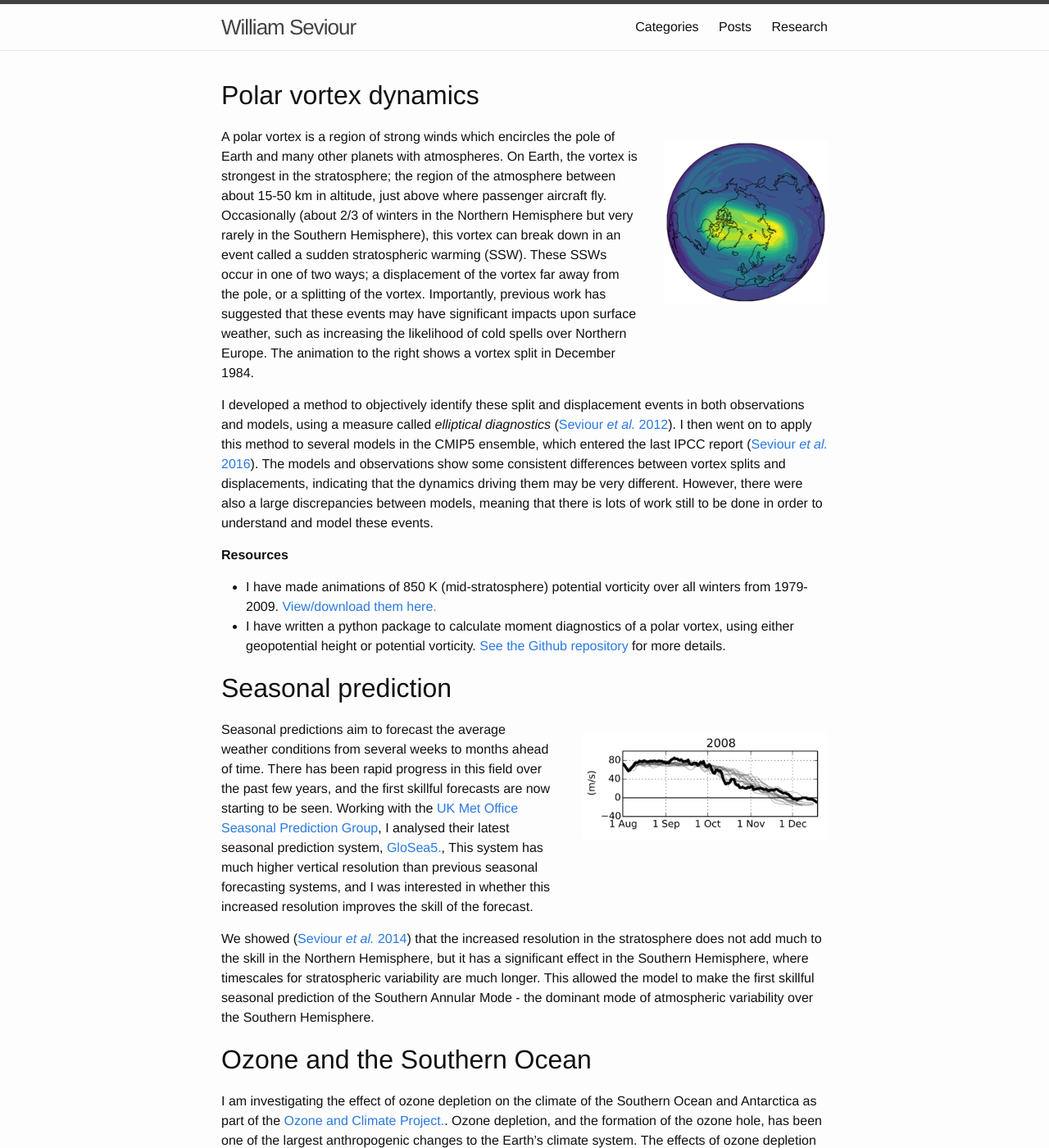
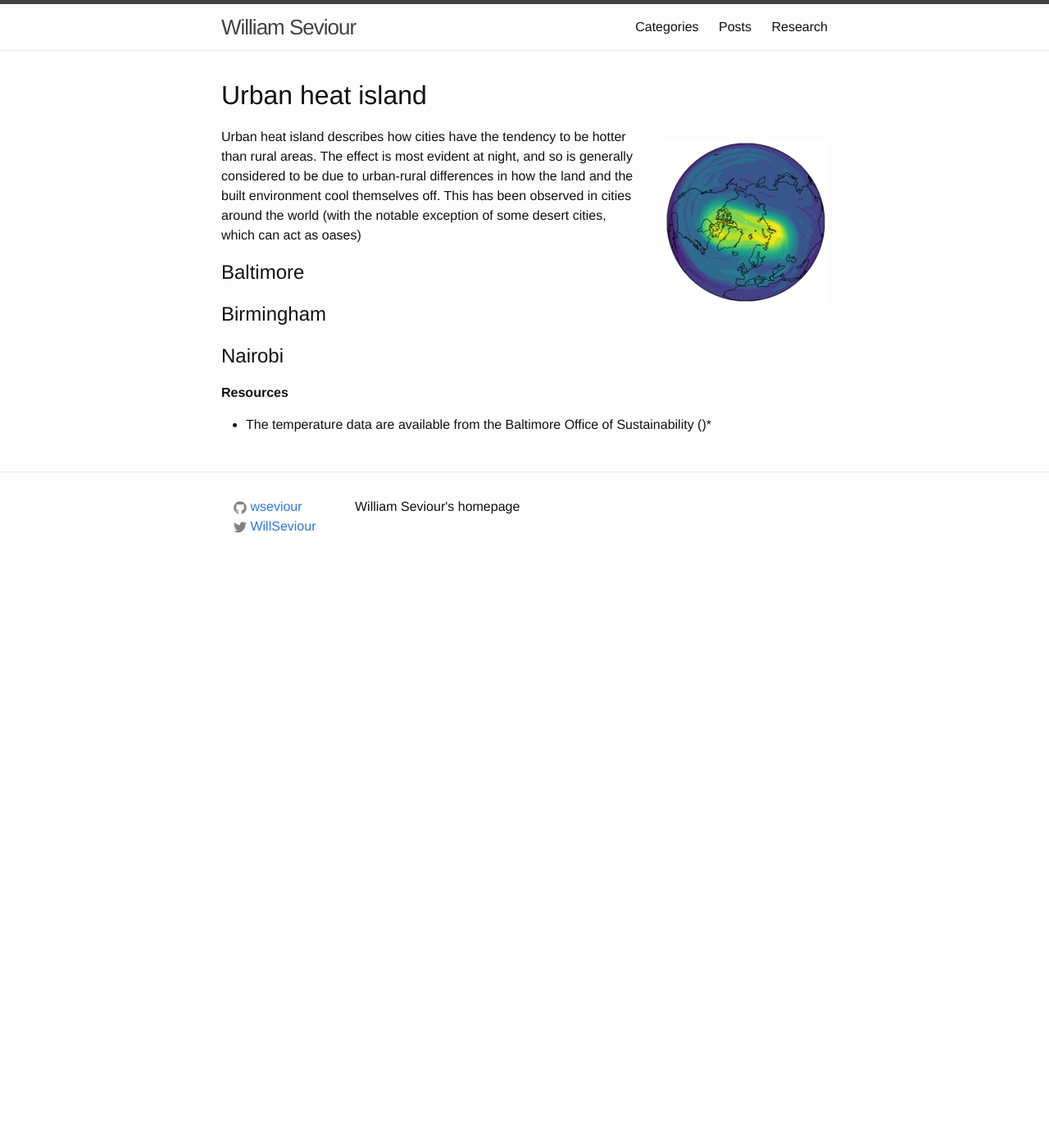
Before and after one commit to gottscott/gottscott.github.io, a Jekyll site: the page built from research.md, in a window 1280 px wide and 1400 px high. Shown: the whole window at 82% size. Built offline with Jekyll 4.4.1, drawn with Linux system fonts in a browser that asks for light colours; some of the changed text lies outside the part shown.

Commit message:
started my research statement

```diff
--- a/research.md
+++ b/research.md
@@ -5,109 +5,19 @@ permalink: /research
 ---
 
 
-# Polar vortex dynamics
+# Urban heat island
 
 <img src="/images/vortex.gif" width="200" style="float:right; margin: 1em 0 4em 2em;"
-title="Potential vorticity during the vortex splitting event in December 1984."/>
+title="Land surface temperatures seen from satellite over Baltimore, Maryland."/>
 
-A polar vortex is a region of strong winds which encircles the pole of Earth and
-many other planets with atmospheres. On Earth, the vortex is strongest in the
-stratosphere; the region of the atmosphere between about 15-50 km in altitude,
-just above where passenger aircraft fly. Occasionally (about 2/3 of winters in
-the Northern Hemisphere but very rarely in the Southern Hemisphere), this vortex
-can break down in an event called a sudden stratospheric warming (SSW). These
-SSWs occur in one of two ways; a displacement of the vortex far away from the
-pole, or a splitting of the vortex. Importantly, previous work has suggested
-that these events may have significant impacts upon surface weather, such as
-increasing the likelihood of cold spells over Northern Europe. The animation to
-the right shows a vortex split in December 1984.
+Urban heat island describes how cities have the tendency to be hotter than rural areas. The effect is most evident at night, and so is generally considered to be due to urban-rural differences in how the land and the built environment cool themselves off. This has been observed in cities around the world (with the notable exception of some desert cities, which can act as oases)
 
-I developed a method to objectively identify these split and displacement events
-in both observations and models, using a measure called *elliptical diagnostics*
-([Seviour *et al.*
-2012](http://onlinelibrary.wiley.com/doi/10.1002/grl.50927/abstract)). I then
-went on to apply this method to several models in the CMIP5 ensemble, which
-entered the last IPCC report ([Seviour *et al.*
-2016](http://onlinelibrary.wiley.com/doi/10.1002/2015JD024178/full)). The models
-and observations show some consistent differences between vortex splits and
-displacements, indicating that the dynamics driving them may be very different.
-However, there were also a large discrepancies between models, meaning that
-there is lots of work still to be done in order to understand and model these
-events.
+## Baltimore
+
+## Birmingham
+
+## Nairobi
 
 **Resources**
 
-* I have made animations of 850 K (mid-stratosphere) potential vorticity over
-  all winters from 1979-2009.
-  [View/download them here.](https://www.dropbox.com/sh/fv2nogjs7m3irly/AADLKFPzbtqpBNQIunl1rAOea?dl=0)
-* I have written a python package to calculate moment diagnostics of a polar vortex,
-  using either geopotential height or potential vorticity.
-  [See the Github repository](https://github.com/wseviour/vortex-moments) for
-  more details.
-
-
-# Seasonal prediction
-
-<img src="/images/seasonal_prediction.png" width="300" style="float:right;
-margin: 1em 0 4em 2em;" title="GloSea5 prediction of zonal-mean zonal wind at
-60S, 10hPa. Grey lines show individual ensemble members, and the black line
-shows observations."/>
-
-Seasonal predictions aim to forecast the average weather conditions from several
-weeks to months ahead of time. There has been rapid progress in this field over
-the past few years, and the first skillful forecasts are now starting to be
-seen. Working with the [UK Met Office Seasonal Prediction
-Group](http://www.metoffice.gov.uk/research/climate/seasonal-to-decadal/seasonal-prediction),
-I analysed their latest seasonal prediction system,
-[GloSea5.](http://www.metoffice.gov.uk/research/climate/seasonal-to-decadal/gpc-outlooks/user-guide/technical-glosea5),
-This system has much higher vertical resolution than previous seasonal
-forecasting systems, and I was interested in whether this increased resolution
-improves the skill of the forecast.
-
-We showed ([Seviour *et al.*
-2014](http://journals.ametsoc.org/doi/abs/10.1175/JCLI-D-14-00264.1)) that the
-increased resolution in the stratosphere does not add much to the skill in the
-Northern Hemisphere, but it has a significant effect in the Southern Hemisphere,
-where timescales for stratospheric variability are much longer. This allowed the
-model to make the first skillful seasonal prediction of the Southern Annular
-Mode - the dominant mode of atmospheric variability over the Southern
-Hemisphere.
-
-
-# Ozone and the Southern Ocean
-
-I am investigating the effect of ozone depletion on the climate of the Southern
-Ocean and Antarctica as part of the [Ozone and Climate
-Project.](https://ozoneandclimate.squarespace.com/). Ozone depletion, and the
-formation of the ozone hole, has been one of the largest anthropogenic changes
-to the Earth's climate system. The effects of ozone depletion are greatest in
-the ozone layer (mid and lower-stratosphere), but significant impacts have also
-been detected on surface weather over the Southern Hemisphere.
-
-My research has aimed to address what role ozone depletion may have played in
-driving observed climate trends over the Southern Ocean. One such trend is an
-overall increase in Antarctic sea ice over the past three decades, a feature
-which most climate model simulations do not capture. I have run a series of
-climate model simulations with the [GFDL ESM2M
-model](http://www.gfdl.noaa.gov/earth-system-model) in order to better
-understand the role of ozone depletion in this trend.
-
-
-# Brewer-Dobson circulation
-
-The Brewer-Dobson circulation is the large-scale meridional circulation of the
-stratosphere, with air rising in the tropics, moving poleward, and descending in
-the extra-tropics. This circulation plays a crucial role in setting the
-distributions of ozone and water vapour within the stratosphere, but is very
-difficult to diagnose directly from observations. We calculated the
-Brewer-Dobson circulation from the (then) new reanalysis data set,
-[ERA-Interim](http://www.ecmwf.int/en/research/climate-reanalysis/era-interim)
-([Seviour *et al.*
-2012](http://onlinelibrary.wiley.com/doi/10.1002/qj.966/abstract)). We analysed
-the structure of the circulation, and the factors driving it, in greater detail
-than was previously possible.
-
-**Resources**
-
-* The transformed Eulerian mean diagnostics calculated in Seviour *et al.*
-  (2012) are available to download [here](https://www.dropbox.com/s/p8k2x54msq2n4nc/TEMdiags_era-int_1979-2010.nc?dl=0).
+* The temperature data are available from the Baltimore Office of Sustainability ()*
```
